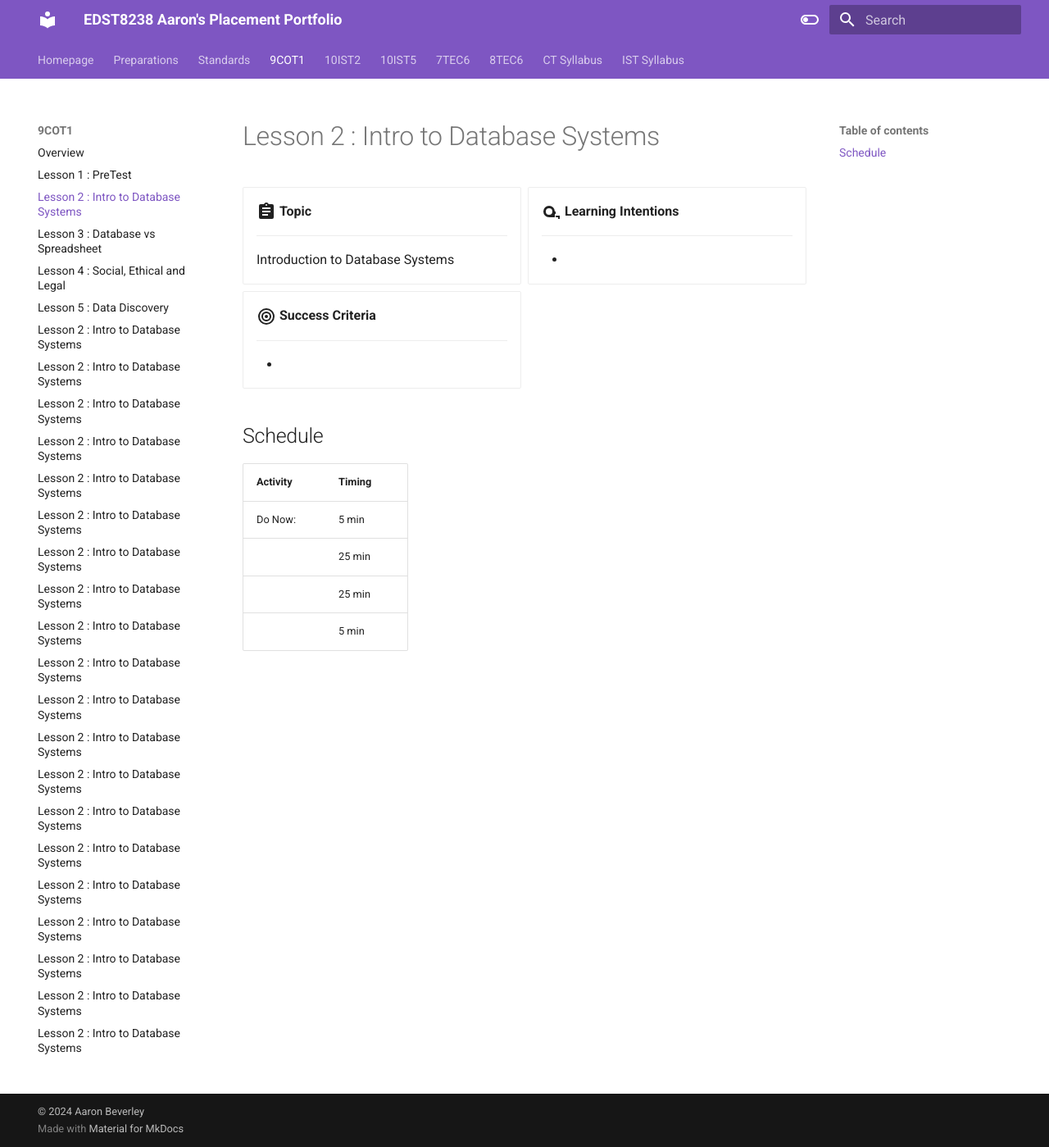
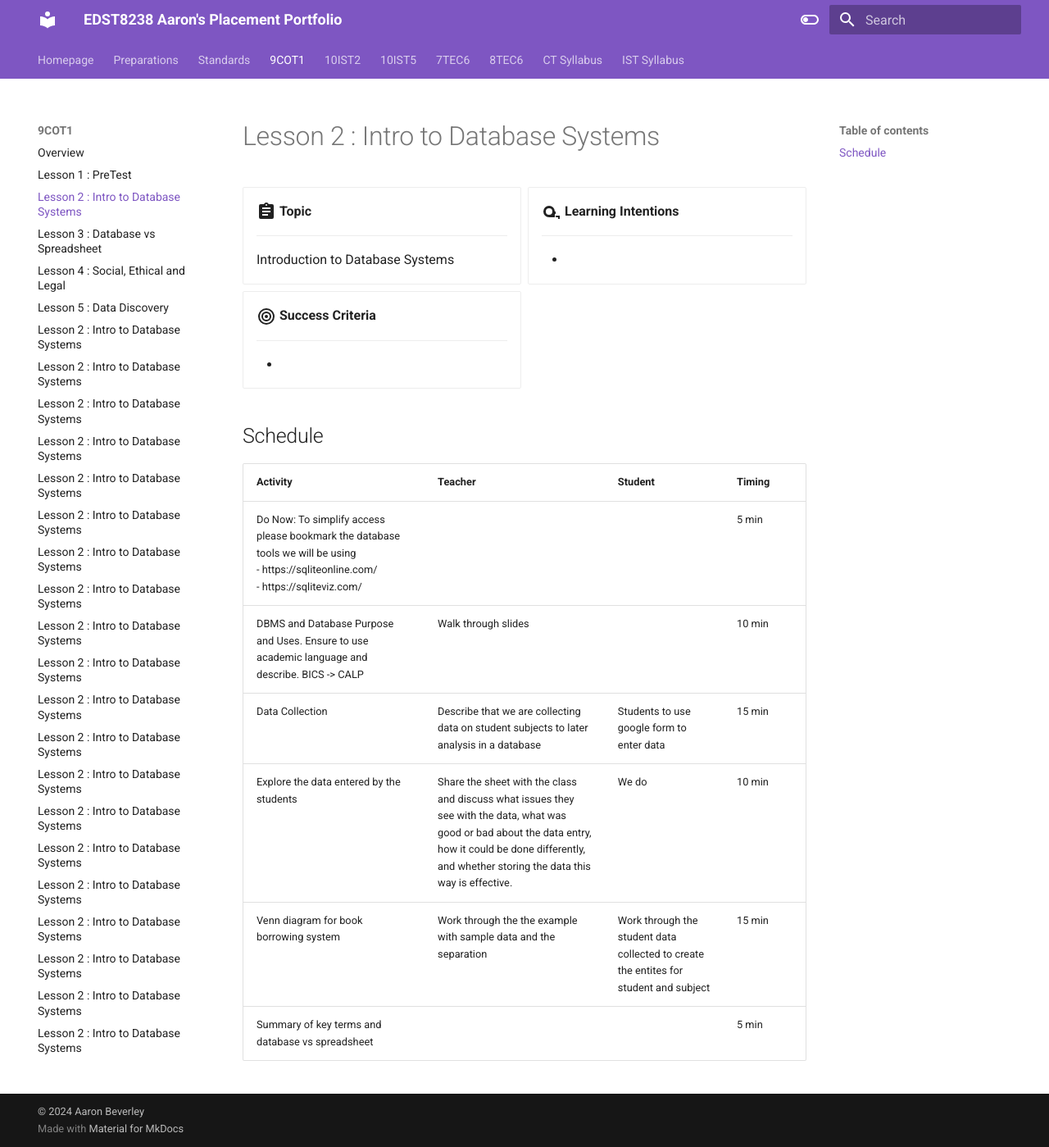
Before and after one commit to aaron-beverley-mq/edst8238-placement-journal, an MkDocs documentation site: the page built from docs/9COT1/lesson2.md, in a window 1280 px wide and 1399 px high. Shown: the whole window at 82% size. Built offline with MkDocs 1.6.1 and Material for MkDocs 9.7.7, drawn with Linux system fonts in a browser that asks for light colours.

Commit message:
lesson 2 CT planning

```diff
--- a/docs/9COT1/lesson2.md
+++ b/docs/9COT1/lesson2.md
@@ -21,9 +21,11 @@
 </div>
 
 ## Schedule
-| Activity                                                                                                                                                            | Timing |
-| ------------------------------------------------------------------------------------------------------------------------------------------------------------------- | ------ |
-| Do Now:                                                                                                                                                         | 5 min  |
-|                                                                                                                                                              | 25 min |
-|  | 25 min |
-|  | 5 min  |
+| Activity                  | Teacher     | Student                                                      | Timing |
+|---------------------------|-------------|------------------------------------------------------------- | ------ |
+| Do Now: To simplify access please bookmark the database tools we will be using <br> - https://sqliteonline.com/ <br> - https://sqliteviz.com/                  |             |                                                              | 5 min  |
+| DBMS and Database Purpose and Uses. Ensure to use academic language and describe. BICS -> CALP     |  Walk through slides           |                                                              | 10 min |
+| Data Collection               |  Describe that we are collecting data on student subjects to later analysis in a database | Students to use google form to enter data |  15 min |
+| Explore the data entered by the students | Share the sheet with the class and discuss what issues they see with the data, what was good or bad about the data entry, how it could be done differently, and whether storing the data this way is effective.  | We do | 10 min  |
+| Venn diagram for book borrowing system | Work through the the example with sample data and the separation | Work through the student data collected to create the entites for student and subject | 15 min |
+| Summary of key terms and database vs spreadsheet |  |  | 5 min |
```
Also changed, not shown: docs/standards/standard1.md (+1 -3 lines).
